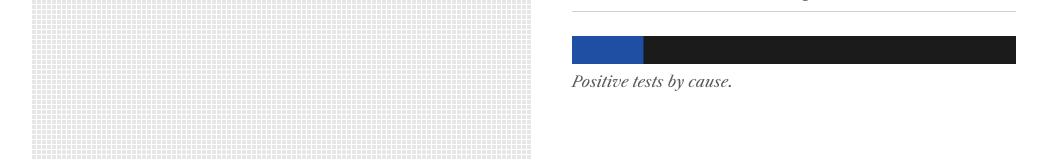
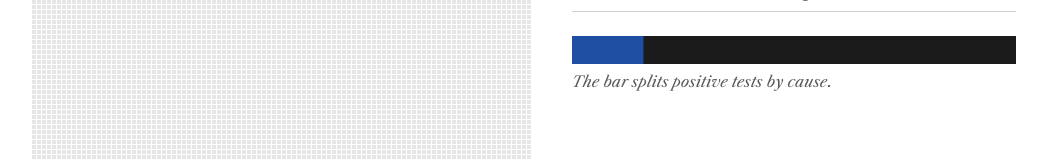
Before and after one commit to Omar-Sabouni/bayes-visualizer, a website: page index.html in a window 1280 px wide. Shown: the part 955-1115 px from the top of the page, without its empty margins (116-1163 px from the left). Drawn offline with Linux system fonts and the light colour scheme.

Commit message:
Write the bar caption as a sentence
Replace the fragment caption under the positive-test bar.

```diff
--- a/index.html
+++ b/index.html
@@ -86,7 +86,7 @@
                   <rect class="evidence-from-alternative" width="100%" height="28"></rect>
                   <rect id="evidenceFromHypothesis" class="evidence-hypothesis" width="16.101694915254237%" height="28"></rect>
                 </svg>
-                <figcaption>Positive tests by cause.</figcaption>
+                <figcaption>The bar splits positive tests by cause.</figcaption>
               </figure>
             </div>
           </div>
```
